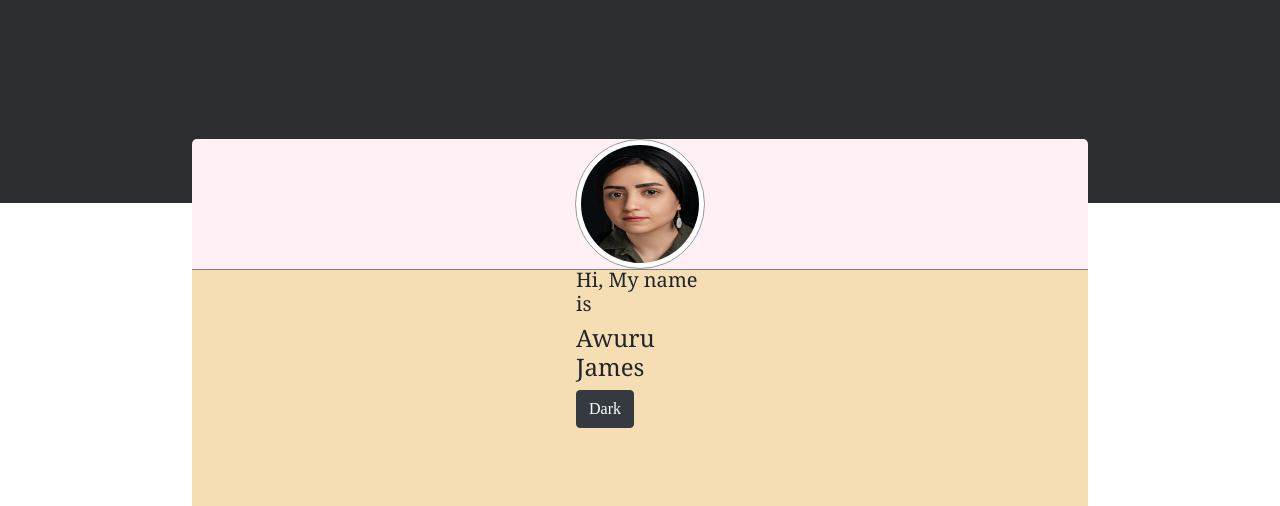
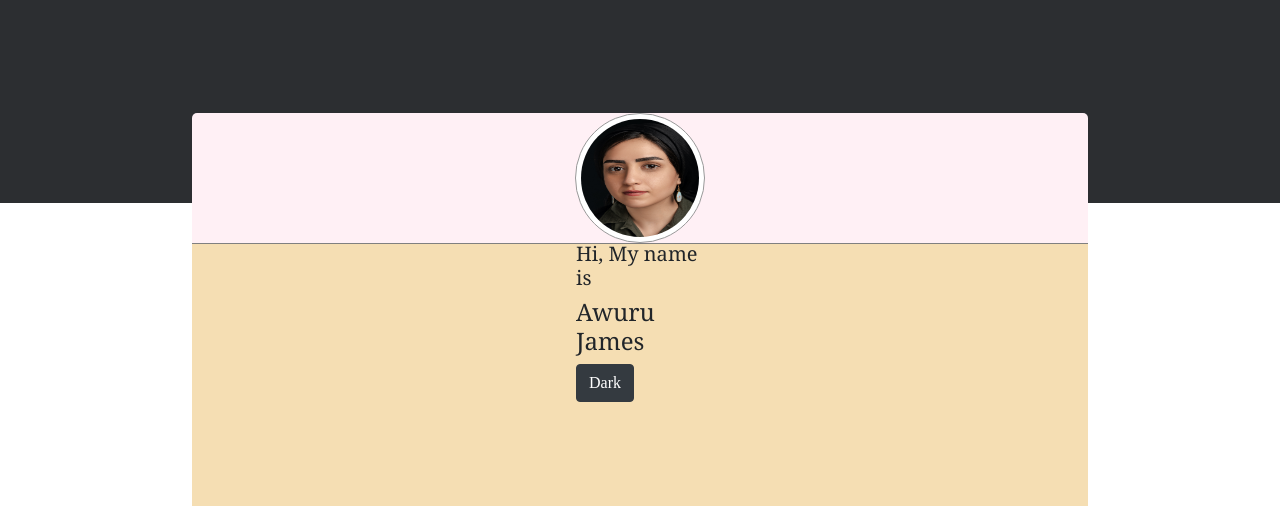
Before and after one commit to awurujames/API-Assignment, a plain HTML site: page index.html in a window 1280 px wide. Shown: the part 294-800 px from the top of the page. Drawn offline with nearby package versions, Linux system fonts and the light colour scheme.

Commit message:
my second commit

```diff
--- a/css/styles.css
+++ b/css/styles.css
@@ -41,7 +41,7 @@ small {
   width: 70%;
   margin: 0 auto;
   background: lavenderblush;
-  margin-top: -5%;
+  margin-top: -7%;
   height: 200px;
   border-radius: 5px;
   padding: 0;
```
